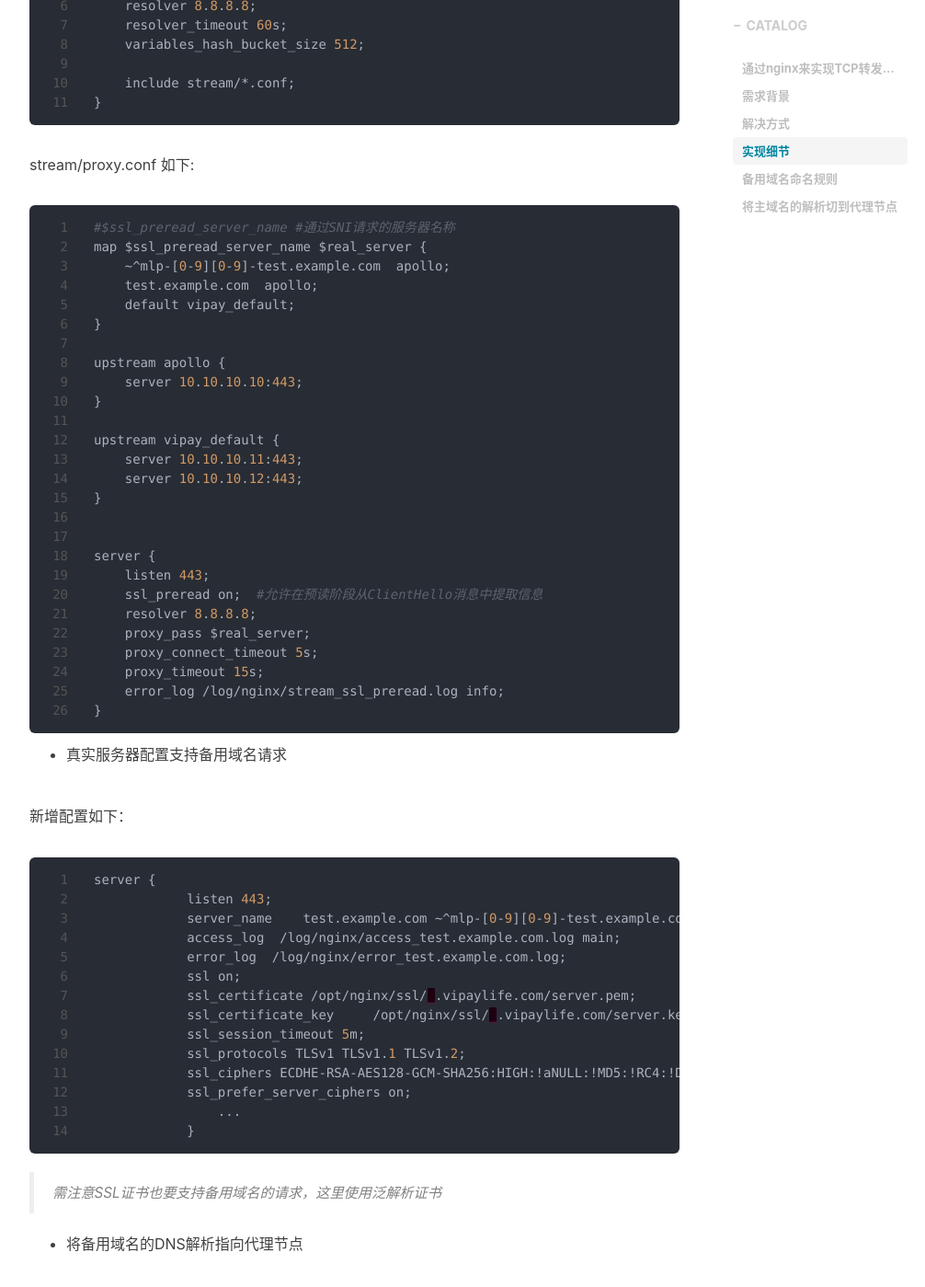
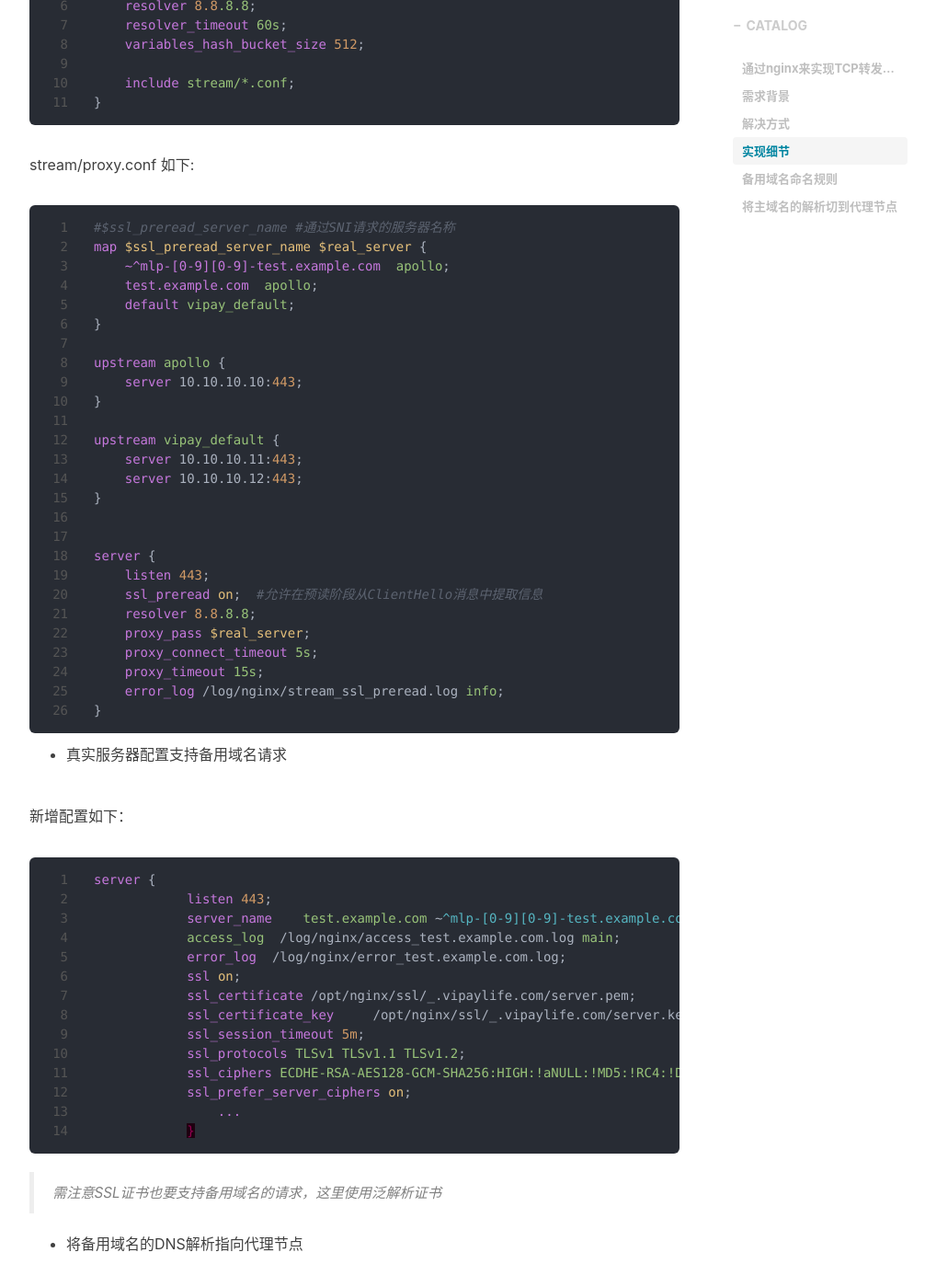
Before and after one commit to jano-X/jano-X.github.io, a Jekyll site: the page built from _posts/2019-09-20-nginx-stream-forward-https.md, in a window 1280 px wide and 1400 px high, scrolled down 1895 px. Shown: the whole window at 92% size, without its empty margins (233-1239 px from the left). Built offline with Jekyll 4.4.1, drawn with Linux system fonts in a browser that asks for light colours; nearby versions of some CDN libraries; comment, search, counter and statistics services are not loaded; some of the changed text lies outside the part shown.

Commit message:
修改高亮格式

````diff
--- a/_posts/2019-09-20-nginx-stream-forward-https.md
+++ b/_posts/2019-09-20-nginx-stream-forward-https.md
@@ -48,7 +48,7 @@ configure arguments: --prefix=/opt/nginx --with-http_ssl_module --with-pcre=/tmp
 ```
 
 nginx.conf 配置stream的支持:
-```conf
+```nginx
 stream{
 
     log_format  main  '$remote_addr - [$time_local] $connection '
@@ -62,7 +62,7 @@ stream{
 }
 ```
 stream/proxy.conf 如下:
-```conf
+```nginx
 #$ssl_preread_server_name #通过SNI请求的服务器名称
 map $ssl_preread_server_name $real_server {
     ~^mlp-[0-9][0-9]-test.example.com  apollo;
@@ -94,7 +94,7 @@ server {
 - 真实服务器配置支持备用域名请求
 
 新增配置如下：
-```conf
+```nginx
 server {
             listen 443;
             server_name    test.example.com ~^mlp-[0-9][0-9]-test.example.com;
````
